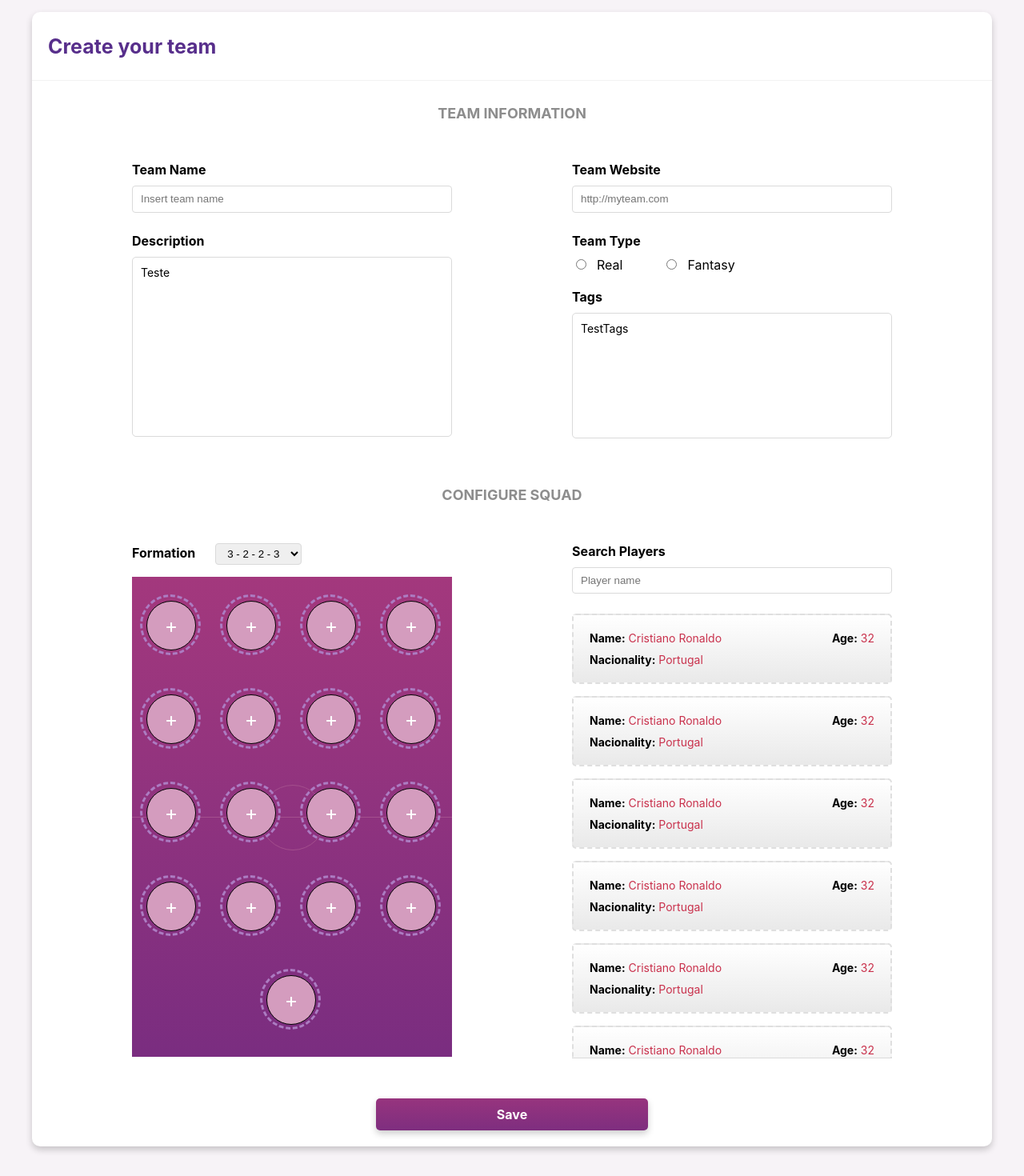
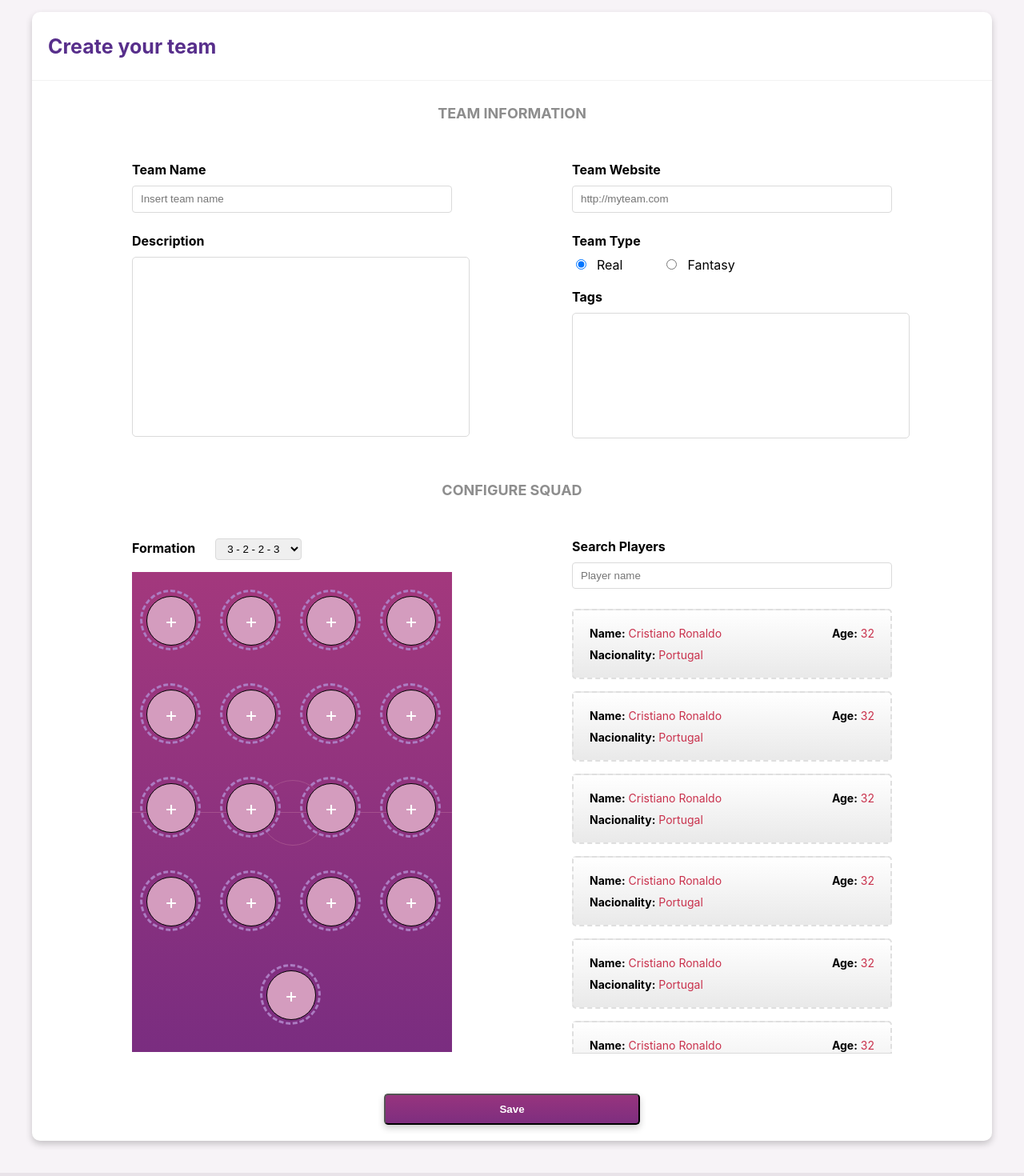
Before and after one commit to edsonsenna/squad-management, a React (Create React App) app: page /create in a window 1280 px wide. Shown: the part 80-1550 px from the top of the page at 80% size. Built offline with nearby package versions, Linux system fonts and the light colour scheme.

Commit message:
Starting setting up react hook form to handle form validation

```diff
--- a/package.json
+++ b/package.json
@@ -3,6 +3,7 @@
   "version": "0.1.0",
   "private": true,
   "dependencies": {
+    "@material-ui/core": "^4.11.0",
     "@testing-library/jest-dom": "^4.2.4",
     "@testing-library/react": "^9.3.2",
     "@testing-library/user-event": "^7.1.2",
@@ -11,8 +12,10 @@
     "@types/react": "^16.9.0",
     "@types/react-dom": "^16.9.0",
     "@types/react-router-dom": "^5.1.6",
+    "material-ui-chip-input": "^1.1.0",
     "react": "^17.0.0",
     "react-dom": "^17.0.0",
+    "react-hook-form": "^6.9.6",
     "react-icons": "^3.11.0",
     "react-router-dom": "^5.2.0",
     "react-scripts": "3.4.4",
--- a/src/screens/Create/Create.css
+++ b/src/screens/Create/Create.css
@@ -80,10 +80,14 @@ select {
 
 .description-input {
     height: 203px;
+    width: 100%;
+    resize: none;
 }
 
 .tags-input {
     height: 135px;
+    width: 100%;
+    resize: none;
 }
 
 .squad-formation > label {
@@ -196,6 +200,12 @@ select {
     justify-content: center;
 }
 
+.actions-row {
+    display: flex;
+    flex-direction: row;
+    justify-content: center;
+}
+
 .submit-button {
     width: 320px;
     background: linear-gradient(180deg, rgba(151,52,126,1), rgba(126,46,127,1) 100%);
--- a/src/screens/Create/Create.tsx
+++ b/src/screens/Create/Create.tsx
@@ -1,51 +1,65 @@
+
 import React from 'react';
+import { useForm } from 'react-hook-form';
 
 import Card from '../../components/Card/Card';
 import './Create.css';
 
+const defaultValues = {
+    type: "real"
+}
+
 const Create = () => {
+
+    const { register, handleSubmit } = useForm({ defaultValues });
+
+    const onSubmit = (data: Object) => {
+        console.log('Handle Submit!!', data);
+    }
+
     return (
         <Card title="Create your team">
+            <form onSubmit={handleSubmit(onSubmit)}>
+
                 <div className="team-info-title">
                     <b>TEAM INFORMATION</b>
                 </div>
                 <div className="team-info-row">
                     <div className="first-column">
                         <div className="input-field">
-                        <label htmlFor="team-name"><b>Team Name</b></label>
-                        <input id="team-name" type="text" placeholder="Insert team name" className="team-name-input"/>
+                            <label htmlFor="name"><b>Team Name</b></label>
+                            <input id="name" name="name" ref={register} type="text" placeholder="Insert team name" className="team-name-input"/>
                         </div>
 
                         <div className="editable-field">
                             <div className="editable-label"><b>Description</b></div>
-                        <div contentEditable="true" className="description-input">
-                            Teste
-                        </div>
+                            <textarea id="description" name="description" ref={register} className="description-input"></textarea>
                         </div>
                     </div>
 
                     <div className="second-column">
 
                         <div className="input-field">
-                        <label htmlFor="team-website"><b>Team Website</b></label>
-                        <input id="team-website" type="text" placeholder="http://myteam.com" className="team-website-input"/>
+                            <label htmlFor="website"><b>Team Website</b></label>
+                            <input id="website" name="website" ref={register} type="text" placeholder="http://myteam.com" className="team-website-input"/>
                         </div>
 
                         <div className="radio-group-wrapper">
                             <div className="team-type-label"><b>Team Type</b></div>
                             <div className="radio-group">
-                            <input type="radio" name="team-type" id="real"/>
+                                <input type="radio" name="type" id="real" ref={register} value="real"/>
                                 <label className="type-label real-option-label" htmlFor="real">Real</label>
-                            <input type="radio" name="team-type" id="fantasy"/>
+                                <input type="radio" name="type" id="fantasy" ref={register} value="fantasy"/>
                                 <label className="type-label fantasy-option-label" htmlFor="fantasy">Fantasy</label>
                             </div>
                         </div>
 
                         <div className="editable-field">
                             <div className="editable-label"><b>Tags</b></div>
-                        <div contentEditable="true" className="tags-input">
+                            {/* <div contentEditable="true" className="tags-input">
                                 <span>Test</span>Tags
-                        </div>
+                            </div> */}
+                            <textarea id="tags" name="tags" ref={register} className="tags-input"></textarea>
                         </div>
                     </div>
                 </div>
@@ -308,10 +322,11 @@ const Create = () => {
                     </div>
                 </div>
                 <div className="actions-row">
-                <div className="submit-button">
+                    <button type="submit" className="submit-button">
                         <b>Save</b>
+                    </button>
                 </div>
-            </div>
+            </form>
         </Card>
     )
 }
```
Also changed, not shown: 1 other file (tests, documents, lock files or other folders). Lines whose indentation alone changed are shown as unchanged.
